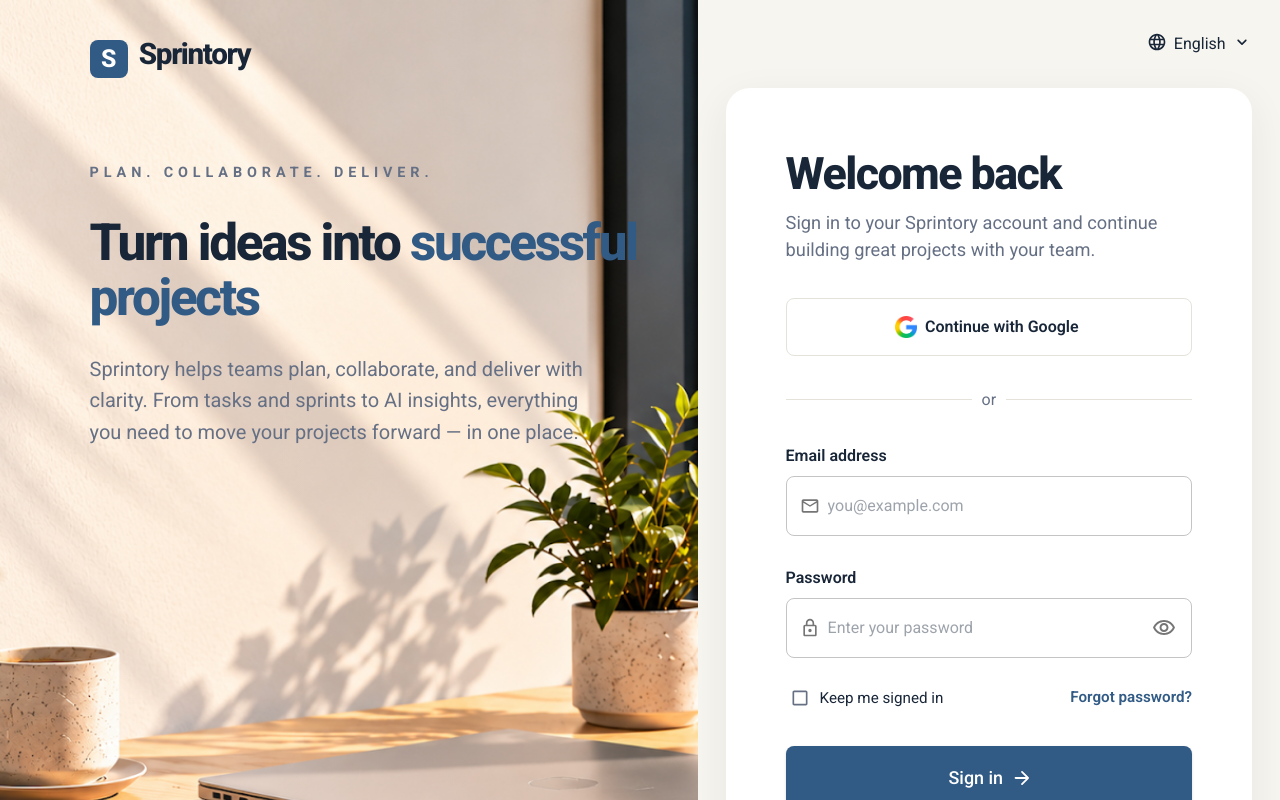
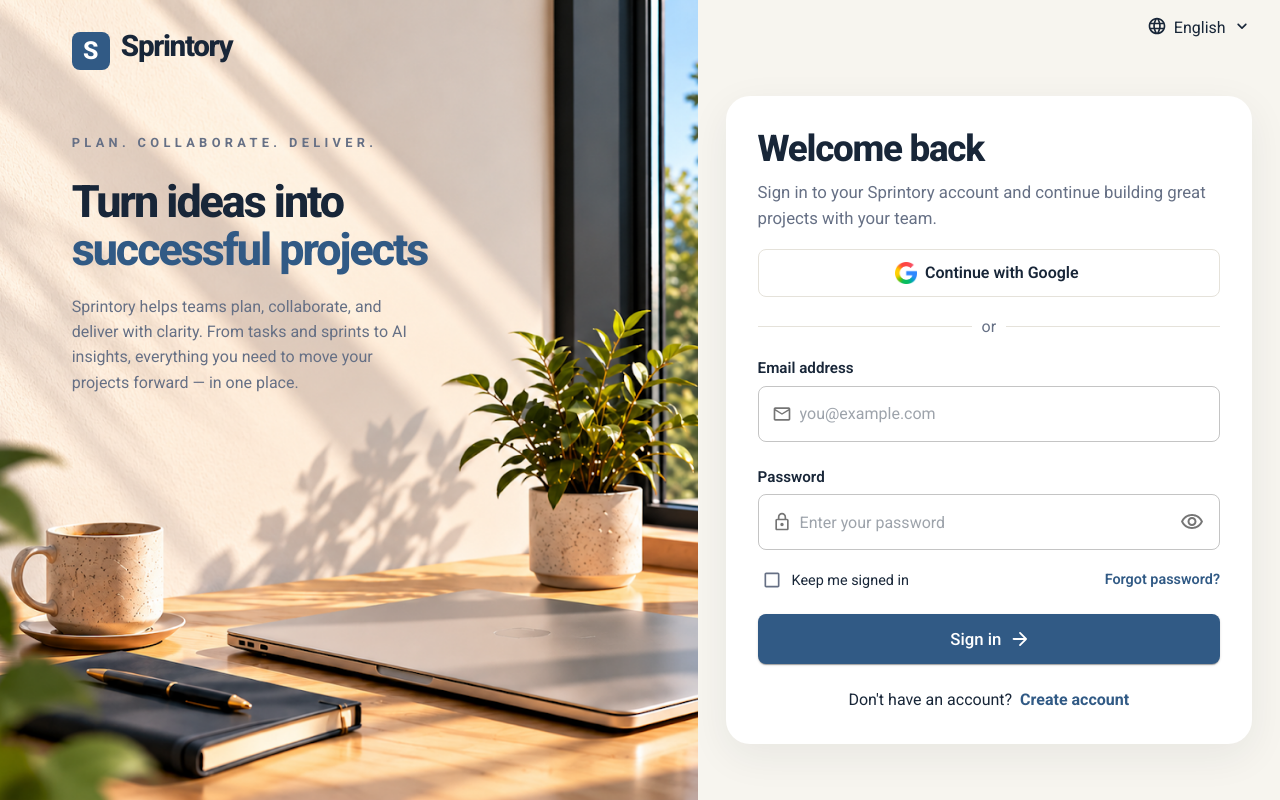
Before and after one commit to ahmedelkhalifa/Sprintory_Frontend, a React (Vite) app: page /login in a window 1280 px wide. Shown: the top 800 px of the page. Built offline with nearby package versions, Linux system fonts and the light colour scheme; no server answers.

Commit message:
fix(auth): improve login responsiveness and readability

```diff
--- a/src/pages/LoginPage.jsx
+++ b/src/pages/LoginPage.jsx
@@ -32,6 +32,9 @@ import { useAuth } from "../context/AuthContext";
 // Ahmed's login background image lives at public/images/Login.png.
 // Copy the supplied photo there before starting Vite.
 const HERO_IMAGE = "/images/Login.png";
+
+// Dense desktop layouts need tighter vertical spacing without reducing touch targets on phones.
+const SHORT_DESKTOP = "@media (min-width: 1200px) and (max-height: 840px)";
 
 function Brand({ compact = false }) {
   return (
@@ -75,31 +78,33 @@ function LoginHero() {
     <Box
       component="section"
       aria-label="About Sprintory"
-      sx={(theme) => ({
+      sx={{
         display: { xs: "none", lg: "flex" },
         minWidth: 0,
         minHeight: "100dvh",
         position: "relative",
         overflow: "hidden",
         flexDirection: "column",
-        pt: { md: 5, xl: 6 },
-        pb: { md: 5, xl: 6 },
-        pl: { md: 7, lg: "clamp(72px, 7vw, 120px)" },
-        pr: { md: 4, lg: 5 },
+        pt: { lg: 5, xl: 6 },
+        pb: { lg: 4, xl: 6 },
+        pl: { lg: "clamp(64px, 5.6vw, 112px)" },
+        pr: { lg: 3.5, xl: 5 },
         backgroundColor: "background.default",
-        backgroundImage: `linear-gradient(90deg, ${alpha(theme.palette.background.paper, 0.12)} 0%, ${alpha(theme.palette.background.paper, 0)} 72%), url("${HERO_IMAGE}")`,
+        // Preserve the original photo; readability comes from keeping copy on its clear wall area.
+        backgroundImage: `url("${HERO_IMAGE}")`,
+        [SHORT_DESKTOP]: { pt: 4, pb: 3 },
         backgroundPosition: "center center",
         backgroundRepeat: "no-repeat",
         backgroundSize: "cover",
-      })}
+      }}
     >
       <Brand />
 
-      <Box sx={{ mt: { md: 9, lg: 9.5 }, maxWidth: 640 }}>
+      <Box sx={{ mt: { lg: 9, xl: 9.5 }, maxWidth: "100%", [SHORT_DESKTOP]: { mt: 7 } }}>
         <Typography
           variant="overline"
           sx={{
-            fontSize: { md: "0.82rem", lg: "0.9rem" },
+            fontSize: { lg: "0.8rem", xl: "0.9rem" },
             fontWeight: 700,
             letterSpacing: "0.34em",
             color: "text.secondary",
@@ -111,25 +116,30 @@ function LoginHero() {
           component="h1"
           sx={{
             mt: 3,
-            fontSize: { md: "clamp(3rem, 4vw, 4.55rem)", xl: "4.8rem" },
+            fontSize: { lg: "clamp(2.6rem, 3.5vw, 4.55rem)", xl: "clamp(3.55rem, 4vw, 4.8rem)" },
             lineHeight: 1.07,
+            overflowWrap: "break-word",
+            [SHORT_DESKTOP]: { mt: 2.25 },
             fontWeight: 800,
             letterSpacing: "-0.045em",
             color: "text.primary",
           }}
         >
-          Turn ideas into{" "}
-          <Box component="span" sx={{ color: "primary.main" }}>
+          Turn ideas into
+          <Box component="span" sx={{ display: "block", color: "primary.main" }}>
             successful projects
           </Box>
         </Typography>
         <Typography
           sx={{
             mt: 3.5,
-            maxWidth: 510,
-            fontSize: { md: "1.13rem", lg: "1.25rem" },
+            // On narrower desktops, stop the paragraph before the busy plant/window area.
+            // Wider screens have more free wall space for the original copy layout.
+            maxWidth: { lg: "min(100%, 340px)", xl: "min(100%, 460px)" },
+            fontSize: { lg: "clamp(1rem, 1.2vw, 1.25rem)" },
             lineHeight: 1.58,
             color: "text.secondary",
+            [SHORT_DESKTOP]: { mt: 2.5 },
           }}
         >
           Sprintory helps teams plan, collaborate, and deliver with clarity. From tasks
@@ -204,8 +214,9 @@ export default function LoginPage() {
           flexDirection: "column",
           alignItems: "center",
           backgroundColor: "background.default",
-          px: { xs: 2, sm: 4, lg: 3.5 },
-          pb: { xs: 4, md: 6 },
+          px: { xs: 2, sm: 3, md: 4, lg: 3.5 },
+          pb: { xs: 2.5, sm: 4, lg: 4 },
+          [SHORT_DESKTOP]: { pb: 2 },
         }}
       >
         <Box
@@ -215,7 +226,8 @@ export default function LoginPage() {
             display: "flex",
             justifyContent: { xs: "space-between", lg: "flex-end" },
             alignItems: "center",
-            py: { xs: 3, md: 4 },
+            py: { xs: 2.5, sm: 3, lg: 3 },
+            [SHORT_DESKTOP]: { py: 2 },
           }}
         >
           <Box sx={{ display: { xs: "block", lg: "none" } }}><Brand compact /></Box>
@@ -233,18 +245,20 @@ export default function LoginPage() {
           sx={{
             width: "100%",
             maxWidth: 720,
-            my: "auto",
-            p: { xs: 3, sm: 5, lg: 7.5 },
+            mt: { xs: 1, sm: 3, md: "clamp(32px, 7vh, 72px)", lg: "auto" },
+            mb: { xs: 2, sm: 4, lg: "auto" },
+            p: { xs: 2.5, sm: 4, md: 5, lg: 6, xl: 7.5 },
+            [SHORT_DESKTOP]: { p: 4 },
             borderRadius: 3,
             border: 0,
             bgcolor: "background.paper",
             boxShadow: (theme) => `0 12px 40px ${alpha(theme.palette.text.primary, 0.07)}`,
           }}
         >
-          <Typography id="login-title" component="h2" sx={{ fontWeight: 800, fontSize: { xs: "1.9rem", sm: "2.8rem" }, lineHeight: 1.16, letterSpacing: "-0.035em" }}>
+          <Typography id="login-title" component="h2" sx={{ fontWeight: 800, fontSize: { xs: "1.9rem", sm: "2.4rem", lg: "2.55rem", xl: "2.8rem" }, lineHeight: 1.16, letterSpacing: "-0.035em", [SHORT_DESKTOP]: { fontSize: "2.3rem" } }}>
             Welcome back
           </Typography>
-          <Typography sx={{ color: "text.secondary", mt: 1.25, mb: 4.2, fontSize: "1.14rem", lineHeight: 1.48 }}>
+          <Typography sx={{ color: "text.secondary", mt: 1.25, mb: { xs: 3, sm: 3.5, lg: 3.5 }, fontSize: { xs: "0.98rem", sm: "1.05rem" }, lineHeight: 1.5, [SHORT_DESKTOP]: { mb: 2.25 } }}>
             Sign in to your Sprintory account and continue building great projects with your team.
           </Typography>
 
@@ -253,17 +267,17 @@ export default function LoginPage() {
             variant="outlined"
             size="large"
             startIcon={<Box component="img" src="/images/google-g.png" alt="" aria-hidden="true" sx={{ width: 22, height: 22, display: "block" }} />}
-            sx={{ minHeight: 58, borderColor: "divider", color: "text.primary", bgcolor: "background.paper", fontWeight: 600, fontSize: "1rem" }}
+            sx={{ minHeight: { xs: 48, sm: 52, lg: 54 }, borderColor: "divider", color: "text.primary", bgcolor: "background.paper", fontWeight: 600, fontSize: "1rem", [SHORT_DESKTOP]: { minHeight: 48 } }}
             onClick={() => setFeedback({ severity: "info", message: "Google sign-in will be available when the authentication service is connected." })}
           >
             Continue with Google
           </Button>
-          <Divider sx={{ my: 4, color: "text.secondary" }}>or</Divider>
+          <Divider sx={{ my: { xs: 2.5, sm: 3, lg: 3.25 }, color: "text.secondary", [SHORT_DESKTOP]: { my: 2.25 } }}>or</Divider>
 
           <Box component="form" onSubmit={submit}>
-            <Stack spacing={3.8}>
+            <Stack spacing={{ xs: 2.5, sm: 2.75, lg: 3 }}>
               <Box>
-                <Typography component="label" htmlFor="login-email" sx={{ display: "block", mb: 1, fontWeight: 600, fontSize: "1rem" }}>
+                <Typography component="label" htmlFor="login-email" sx={{ display: "block", mb: 0.75, fontWeight: 600, fontSize: { xs: "0.9rem", sm: "0.95rem" } }}>
                   Email address
                 </Typography>
                 <TextField
@@ -276,12 +290,12 @@ export default function LoginPage() {
                   fullWidth
                   required
                   disabled={submitting}
-                  sx={{ "& .MuiOutlinedInput-root": { minHeight: 60 } }}
+                  sx={{ "& .MuiOutlinedInput-root": { minHeight: { xs: 48, sm: 52, lg: 56 }, [SHORT_DESKTOP]: { minHeight: 48 } } }}
                   slotProps={{ input: { startAdornment: <InputAdornment position="start"><EmailOutlined fontSize="small" /></InputAdornment> } }}
                 />
               </Box>
               <Box>
-                <Typography component="label" htmlFor="login-password" sx={{ display: "block", mb: 1, fontWeight: 600, fontSize: "1rem" }}>
+                <Typography component="label" htmlFor="login-password" sx={{ display: "block", mb: 0.75, fontWeight: 600, fontSize: { xs: "0.9rem", sm: "0.95rem" } }}>
                   Password
                 </Typography>
                 <TextField
@@ -294,7 +308,7 @@ export default function LoginPage() {
                   fullWidth
                   required
                   disabled={submitting}
-                  sx={{ "& .MuiOutlinedInput-root": { minHeight: 60 } }}
+                  sx={{ "& .MuiOutlinedInput-root": { minHeight: { xs: 48, sm: 52, lg: 56 }, [SHORT_DESKTOP]: { minHeight: 48 } } }}
                   slotProps={{
                     input: {
                       startAdornment: <InputAdornment position="start"><LockOutlined fontSize="small" /></InputAdornment>,
@@ -320,13 +334,15 @@ export default function LoginPage() {
 
             <Box
               sx={{
-                mt: 3.25,
-                mb: 4.25,
+                mt: { xs: 2.5, sm: 3, lg: 3 },
+                mb: { xs: 3, sm: 3.5, lg: 3.5 },
                 display: "flex",
-                flexDirection: { xs: "column", sm: "row" },
-                alignItems: { xs: "flex-start", sm: "center" },
+                flexWrap: "wrap",
+                alignItems: "center",
                 justifyContent: "space-between",
-                gap: { xs: 1, sm: 2 },
+                columnGap: 1,
+                rowGap: 1,
+                [SHORT_DESKTOP]: { mt: 2, mb: 2.5 },
               }}
             >
               <FormControlLabel
@@ -339,7 +355,7 @@ export default function LoginPage() {
                     sx={{ p: 0.5, mr: 0.75 }}
                   />
                 }
-                label={<Typography color="text.secondary" sx={{ whiteSpace: "nowrap", fontSize: "0.95rem" }}>Keep me signed in</Typography>}
+                label={<Typography color="text.secondary" sx={{ whiteSpace: "nowrap", fontSize: "0.9rem" }}>Keep me signed in</Typography>}
                 sx={{ ml: 0, mr: 0 }}
               />
               {/* The reset-password page is owned by another teammate. */}
@@ -348,7 +364,7 @@ export default function LoginPage() {
                 to="/reset-password"
                 variant="body2"
                 underline="hover"
-                sx={{ fontWeight: 600, fontSize: "0.95rem", whiteSpace: "nowrap", ml: { sm: "auto" } }}
+                sx={{ fontWeight: 600, fontSize: "0.9rem", whiteSpace: "nowrap", ml: "auto" }}
               >
                 Forgot password?
               </Link>
@@ -356,14 +372,14 @@ export default function LoginPage() {
 
             {feedback && <Alert severity={feedback.severity} sx={{ mb: 2 }} onClose={() => setFeedback(null)}>{feedback.message}</Alert>}
 
-            <Button type="submit" variant="contained" size="large" fullWidth disabled={submitting} endIcon={!submitting && <ArrowForwardRounded />} sx={{ minHeight: 64, fontSize: "1.12rem", boxShadow: 1 }}>
+            <Button type="submit" variant="contained" size="large" fullWidth disabled={submitting} endIcon={!submitting && <ArrowForwardRounded />} sx={{ minHeight: { xs: 52, sm: 56, lg: 58 }, fontSize: "1.05rem", boxShadow: 1, [SHORT_DESKTOP]: { minHeight: 50 } }}>
               {submitting ? <><CircularProgress color="inherit" size={18} sx={{ mr: 1.5 }} />Signing in...</> : "Sign in"}
             </Button>
           </Box>
 
-          <Box sx={{ mt: 6, textAlign: "center" }}>
-            <Typography component="span" color="text.secondary" sx={{ fontSize: "1rem" }}>Don&apos;t have an account?</Typography>
-            <Link component={RouterLink} to="/register" underline="hover" sx={{ ml: 1, fontSize: "1rem", fontWeight: 700 }}>Create account</Link>
+          <Box sx={{ mt: { xs: 3.5, sm: 4, lg: 4.5 }, textAlign: "center", [SHORT_DESKTOP]: { mt: 3 } }}>
+            <Typography component="span" color="text.secondary" sx={{ fontSize: { xs: "0.9rem", sm: "1rem" } }}>Don&apos;t have an account?</Typography>
+            <Link component={RouterLink} to="/register" underline="hover" sx={{ ml: 1, fontSize: { xs: "0.9rem", sm: "1rem" }, fontWeight: 700 }}>Create account</Link>
           </Box>
         </Paper>
       </Box>
```
